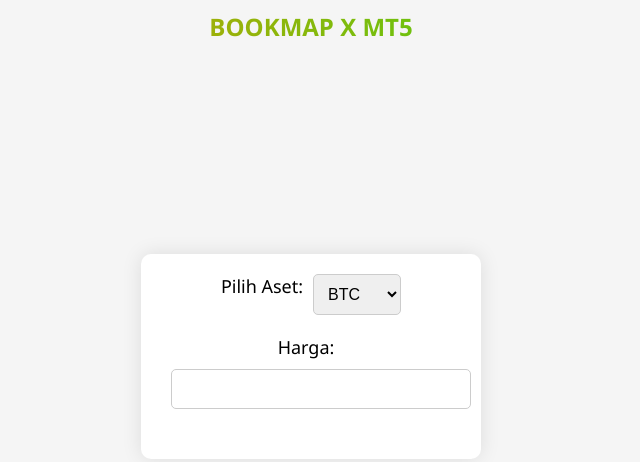
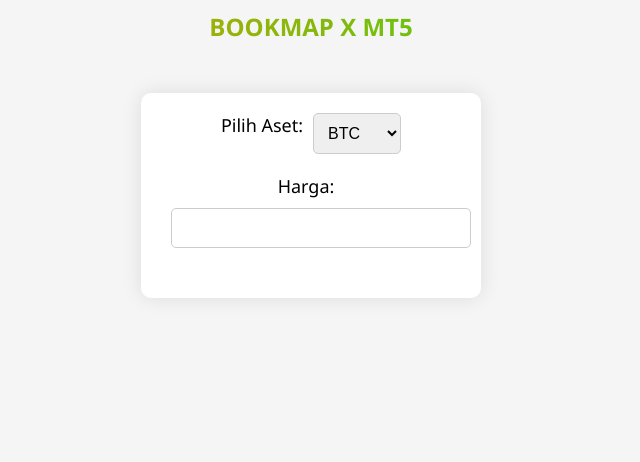
Before and after one commit to Egiemilhas/PriceComparison, a plain HTML site: page index.html in a window 1280 px wide. Shown: the whole page, without its empty margins (329-969 px from the left). Drawn offline with Linux system fonts and the light colour scheme.

Commit message:
Ubah justify menjadi start

```diff
--- a/style.css
+++ b/style.css
@@ -3,7 +3,7 @@
   display: flex;
   flex-direction: column; /* Mengatur tata letak menjadi kolom */
   align-items: center; /* Membuat konten berada di tengah secara horizontal */
-  justify-content: center;
+  justify-content: start;
   height: 80vh;
   margin: 0;
   background: #f5f5f5;
@@ -40,7 +40,7 @@
   box-shadow: 0 0 20px rgba(0, 0, 0, 0.1);
   padding: 20px;
   width: 300px;
-  margin: auto;
+  margin-top: 20px;
   animation: fadeIn 0.8s ease-in-out;
 }
 
```
